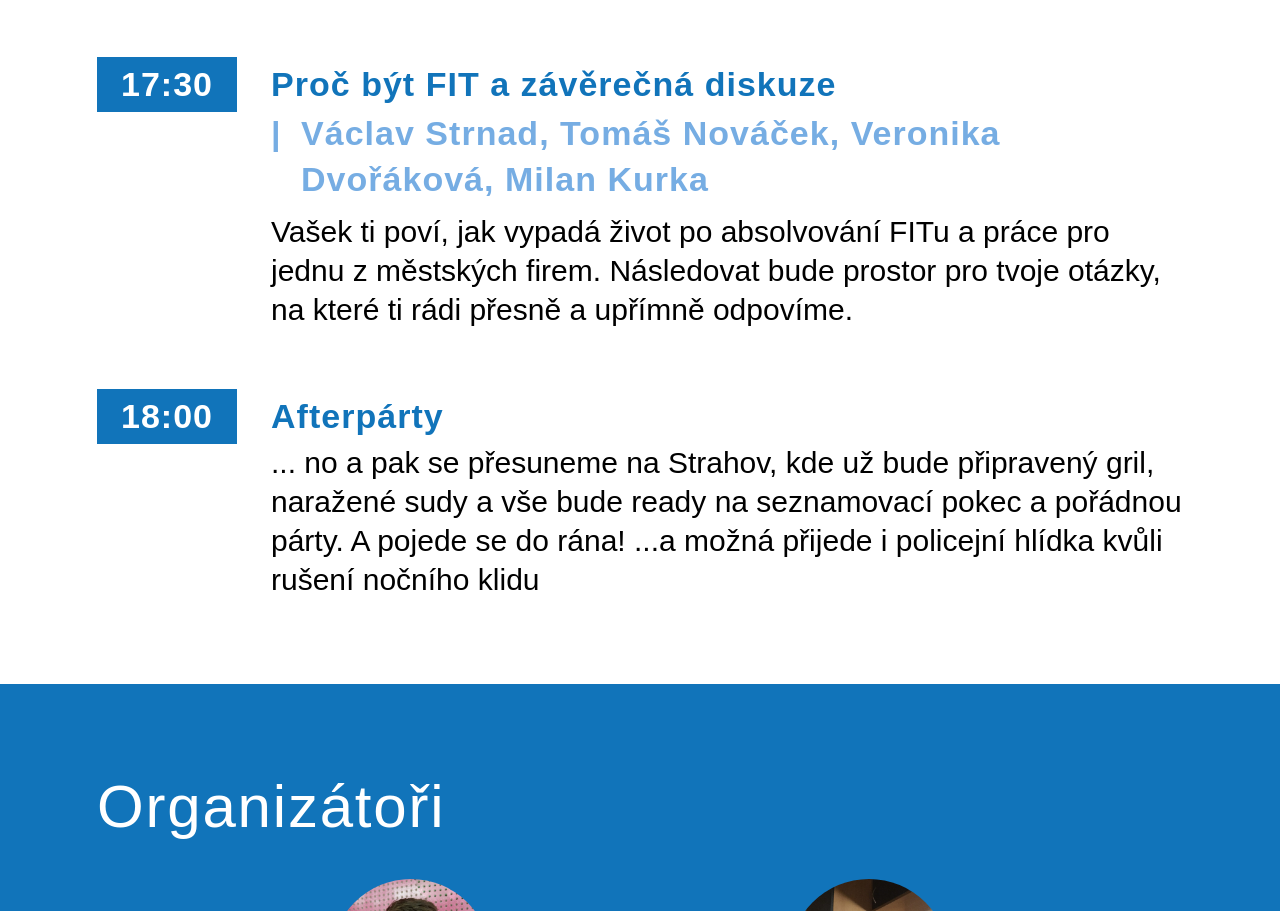
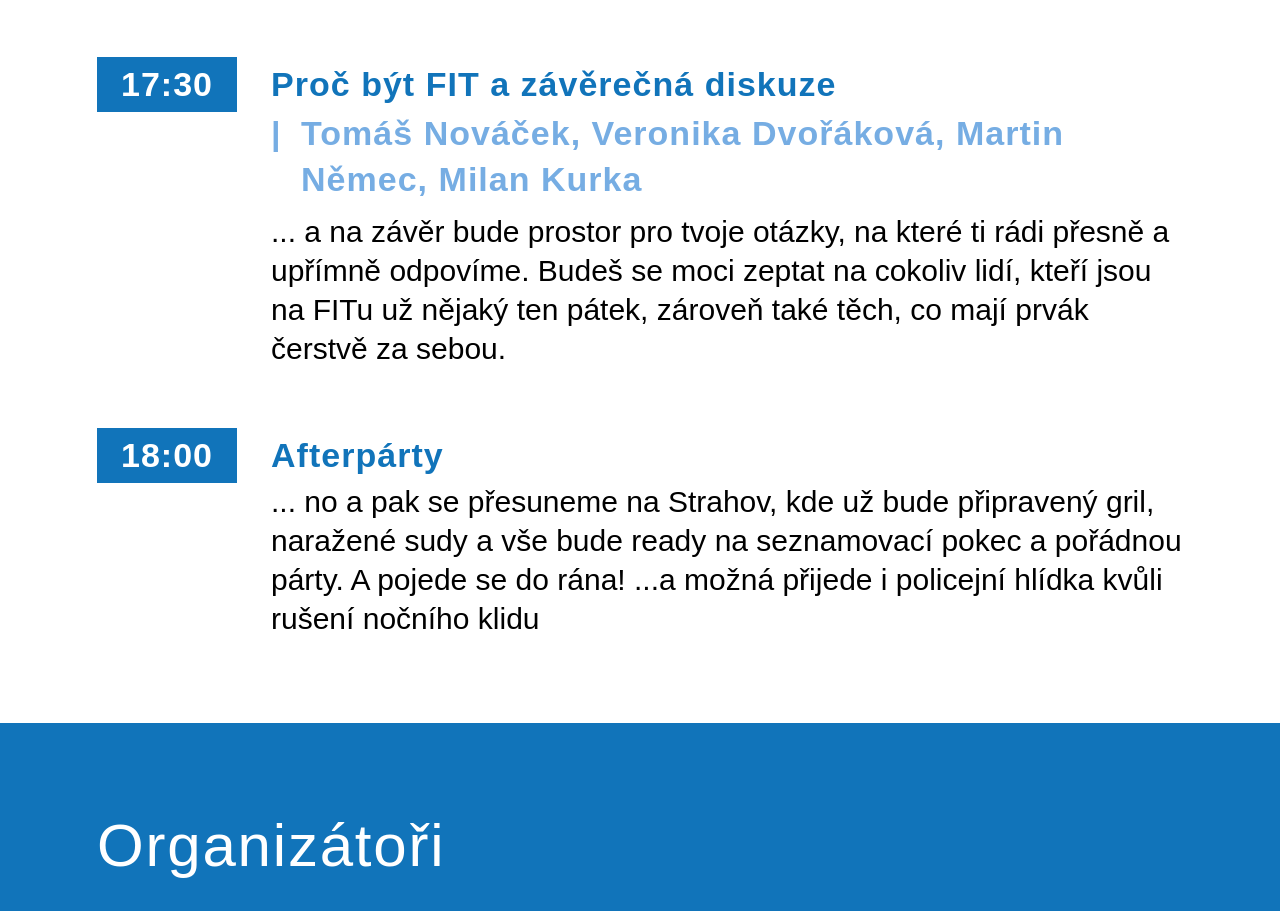
Before and after one commit to klubFITpp/Hello-FIT, a website built with webpack: page src/index.pug in a window 1280 px wide. Shown: the part 4663-5574 px from the top of the page. Built offline with nearby package versions, Linux system fonts and the light colour scheme; a web font is replaced by a local one.

Commit message:
edit "závěrečná diskuze"

```diff
--- a/src/index.pug
+++ b/src/index.pug
@@ -131,8 +131,8 @@ html.no-js(lang="")
                         h3
                             .program-item--time 17:30
                             .program-item--title Proč být FIT a závěrečná diskuze
-                            .program-item--host Václav Strnad, Tomáš Nováček, Veronika Dvořáková, Milan Kurka
-                        p.program-item--excerpt Vašek ti poví, jak vypadá život po absolvování FITu a práce pro jednu z městských firem. Následovat bude prostor pro tvoje otázky, na které ti rádi přesně a upřímně odpovíme.
+                            .program-item--host Tomáš Nováček, Veronika Dvořáková, Martin Němec, Milan Kurka
+                        p.program-item--excerpt ... a na závěr bude prostor pro tvoje otázky, na které ti rádi přesně a upřímně odpovíme. Budeš se moci zeptat na cokoliv lidí, kteří jsou na FITu už nějaký ten pátek, zároveň také těch, co mají prvák čerstvě za sebou.
 
 
                     .program-item
```
